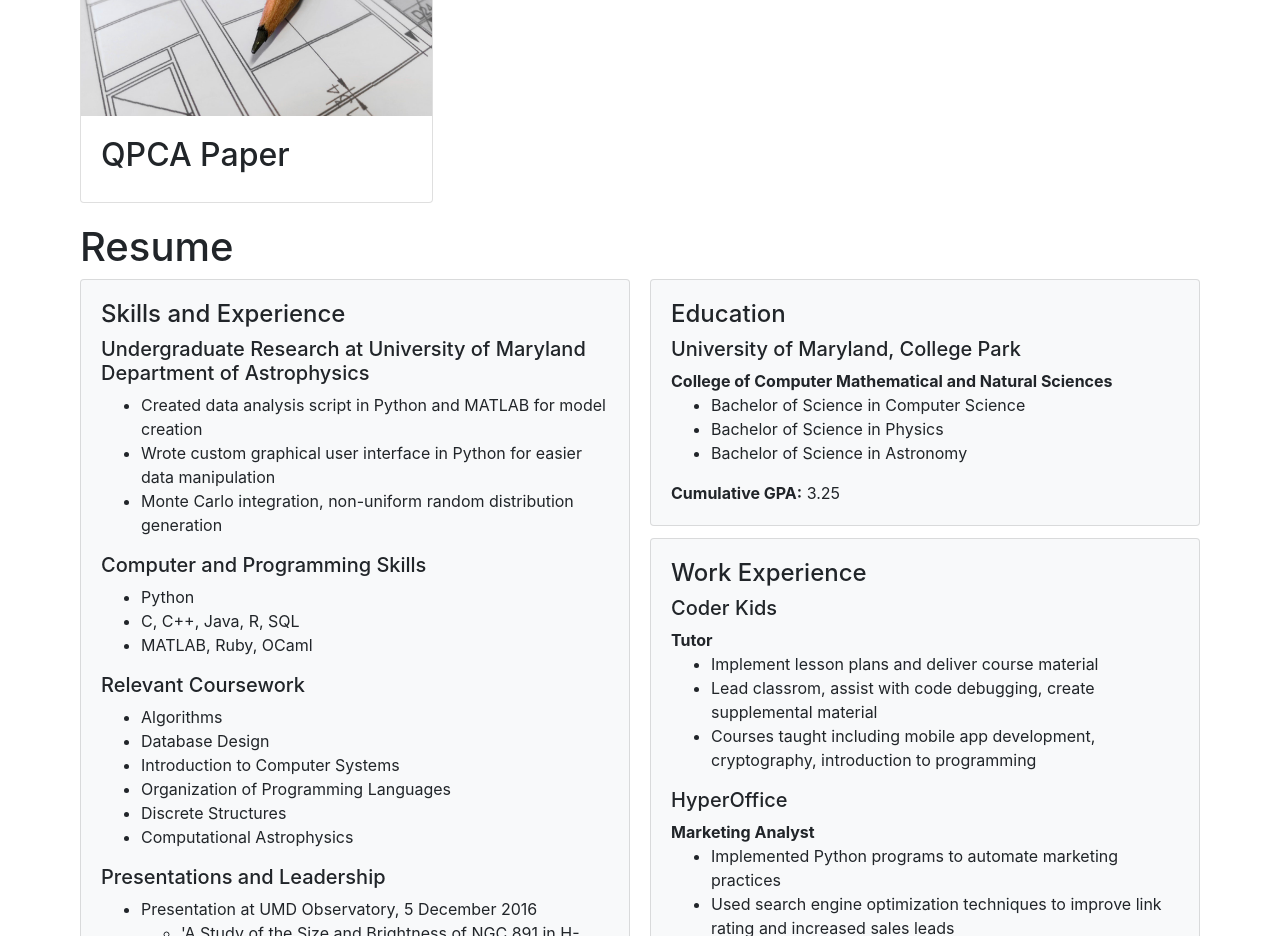
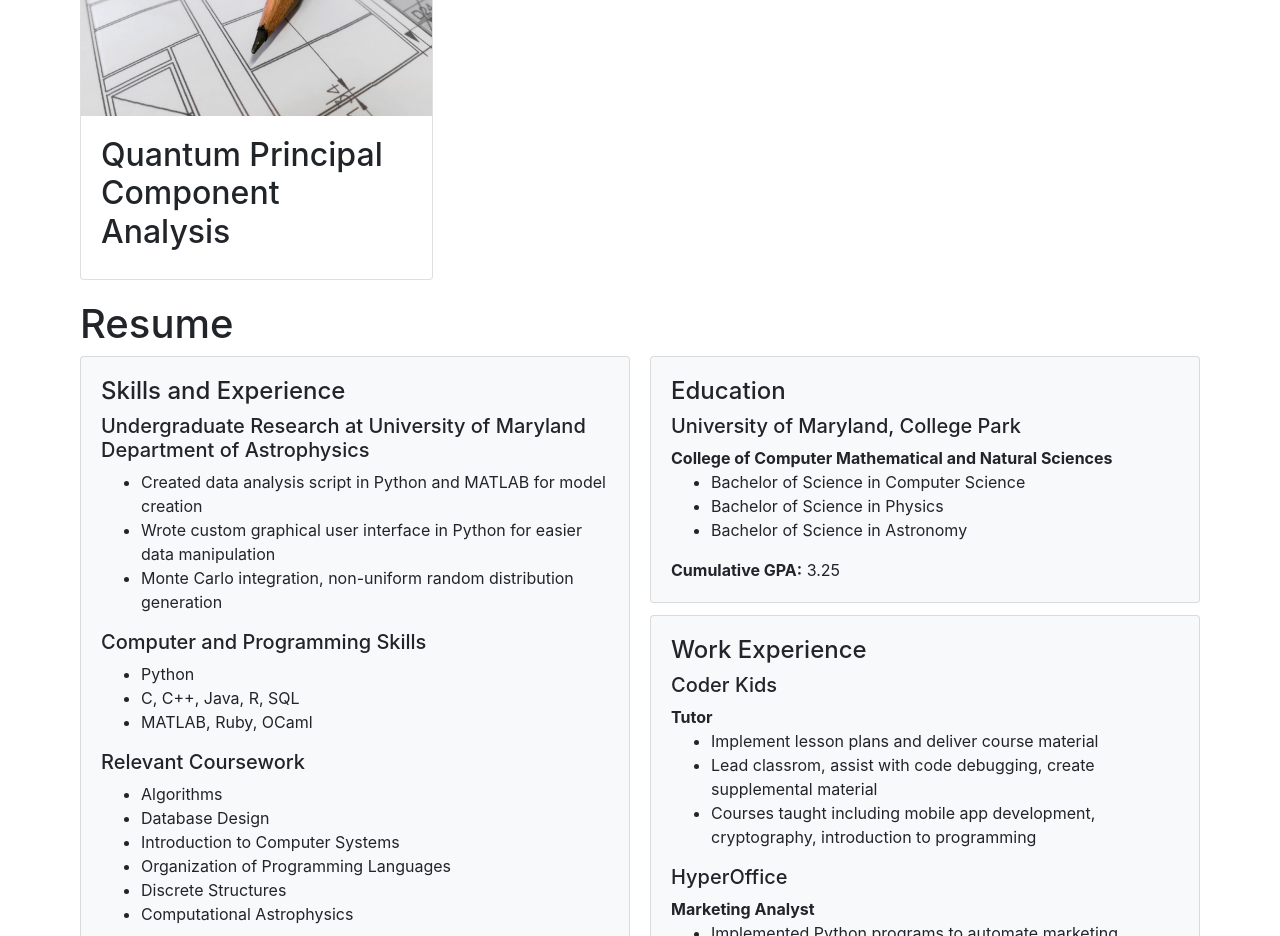
Before and after one commit to conorbergman/conorbergman.github.io, a plain HTML site: page index.html in a window 1280 px wide. Shown: the part 1200-2136 px from the top of the page. Drawn offline with nearby package versions, Linux system fonts and the light colour scheme.

Commit message:
Added papers section

```diff
--- a/index.html
+++ b/index.html
@@ -144,7 +144,7 @@
           <div class="card">
             <img src="img/card.jpeg" alt="Card image" class="car-img-top" height=300px>
             <div class="card-body">
-              <h2>QPCA Paper</h2>
+              <h2>Quantum Principal Component Analysis</h2>
             </div>
           </div>
         </a>
```
